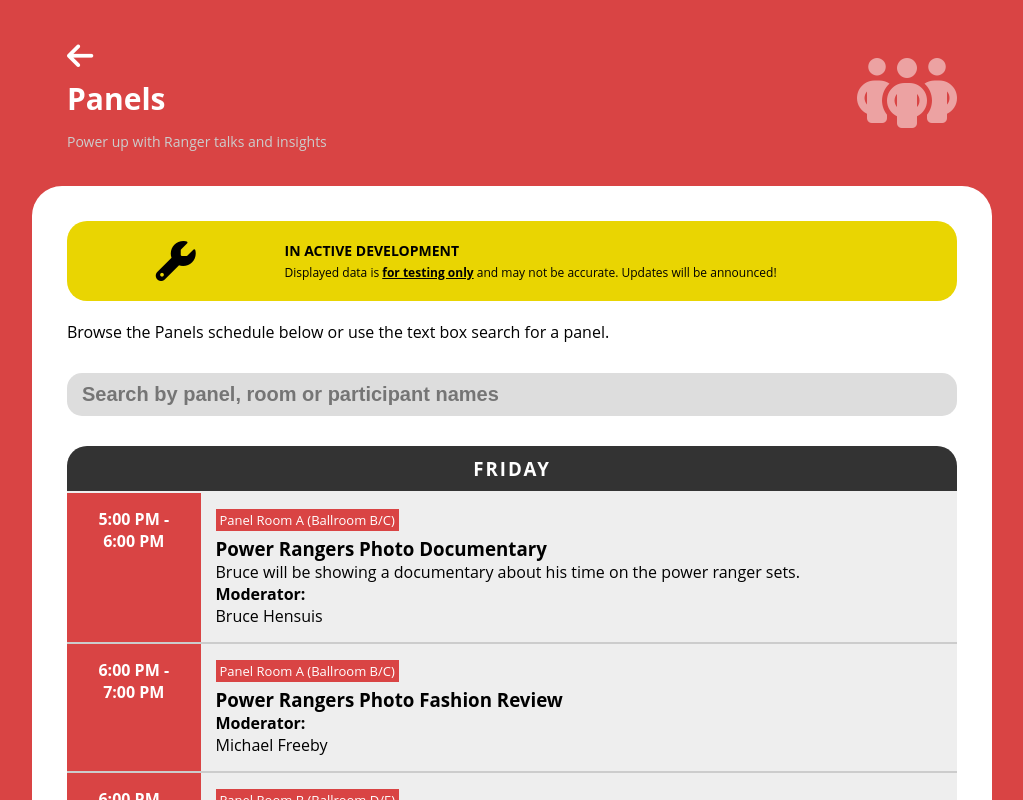
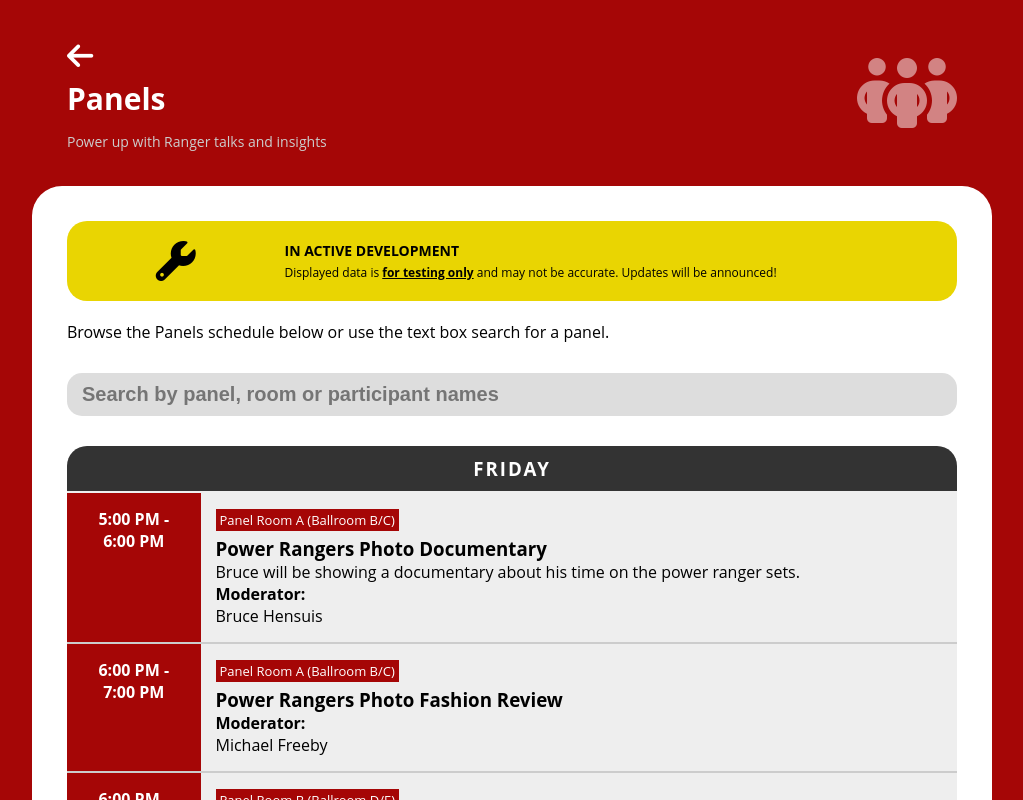
Before and after one commit to the13thgeek/power-morphicon-2024-planner, a React (Vite) app: page /#/panels in a window 1280 px wide. Shown: the top 800 px of the page, without its empty margins (128-1151 px from the left). Built offline with nearby package versions, Linux system fonts and the light colour scheme.

Commit message:
GA4 update

```diff
--- a/package.json
+++ b/package.json
@@ -1,7 +1,7 @@
 {
   "name": "power-morphicon-planner",
   "private": true,
-  "version": "0.3.0",
+  "version": "0.3.1",
   "type": "module",
   "homepage": "https://pmc.the13thgeek.com/",
   "scripts": {
--- a/src/App.jsx
+++ b/src/App.jsx
@@ -14,7 +14,9 @@
 const App = () => {
 
   useEffect(() => {
-    ReactGA.initialize('G-FJL6SYR9ZC');
+    if(import.meta.env.MODE === 'production') {
+      ReactGA.initialize('G-FJL6SYR9ZC');
+    }
   },[]);
 
 
--- a/src/App.scss
+++ b/src/App.scss
@@ -11,12 +11,16 @@
   --content-radius: 30px;
   --content-padding: 35px;
   --content-tile-radius: 20px;
-  //--color-module-panels: #be0201;
-  --color-module-panels: #d94444;
-  --color-module-photo-ops: #3b87e3;
-  --color-module-guests: #28a745;
-  --color-module-exhibitors: #ffc107;
+  --color-module-panels: #a50606;
+  --color-module-photo-ops: #0033cc;
+  --color-module-guests: #0d8929;
+  --color-module-exhibitors: #ccb600;
   --color-module-badges: #d440a6;
+  // --color-module-panels: #d94444;
+  // --color-module-photo-ops: #3b87e3;
+  // --color-module-guests: #28a745;
+  // --color-module-exhibitors: #ffc107;
+  // --color-module-badges: #d440a6;
 }
 
 a {
--- a/src/components/Analytics.jsx
+++ b/src/components/Analytics.jsx
@@ -1,14 +1,14 @@
 import { useEffect } from 'react';
 import { useLocation } from 'react-router-dom';
 import ReactGA from 'react-ga4';
-
-import React from 'react'
 
 const Analytics = () => {
     const location = useLocation();
 
     useEffect(() => {
+      if(import.meta.env.MODE === 'production') {
         ReactGA.send({ hitType: 'pageview', page: (location.pathname + location.search) });
+      }
     }, [location]);
 
   return null;
--- a/src/pages/PagePanels.jsx
+++ b/src/pages/PagePanels.jsx
@@ -33,7 +33,7 @@
         setSearchTerm(e.target.value);
     };
 
-    setBodyColor({color: '#d94444'});
+    setBodyColor({color: '#a50606'});
 
   return (
     <div id='panels'>
--- a/src/pages/PagePhotoOps.jsx
+++ b/src/pages/PagePhotoOps.jsx
@@ -32,7 +32,7 @@
         setSearchTerm(e.target.value);
     };
 
-    setBodyColor({color: '#3b87e3'});
+    setBodyColor({color: '#0033cc'});
 
   return (
     <div id='photo-ops'>
```
Also changed, not shown: 2 other files (tests, documents, lock files or other folders).
